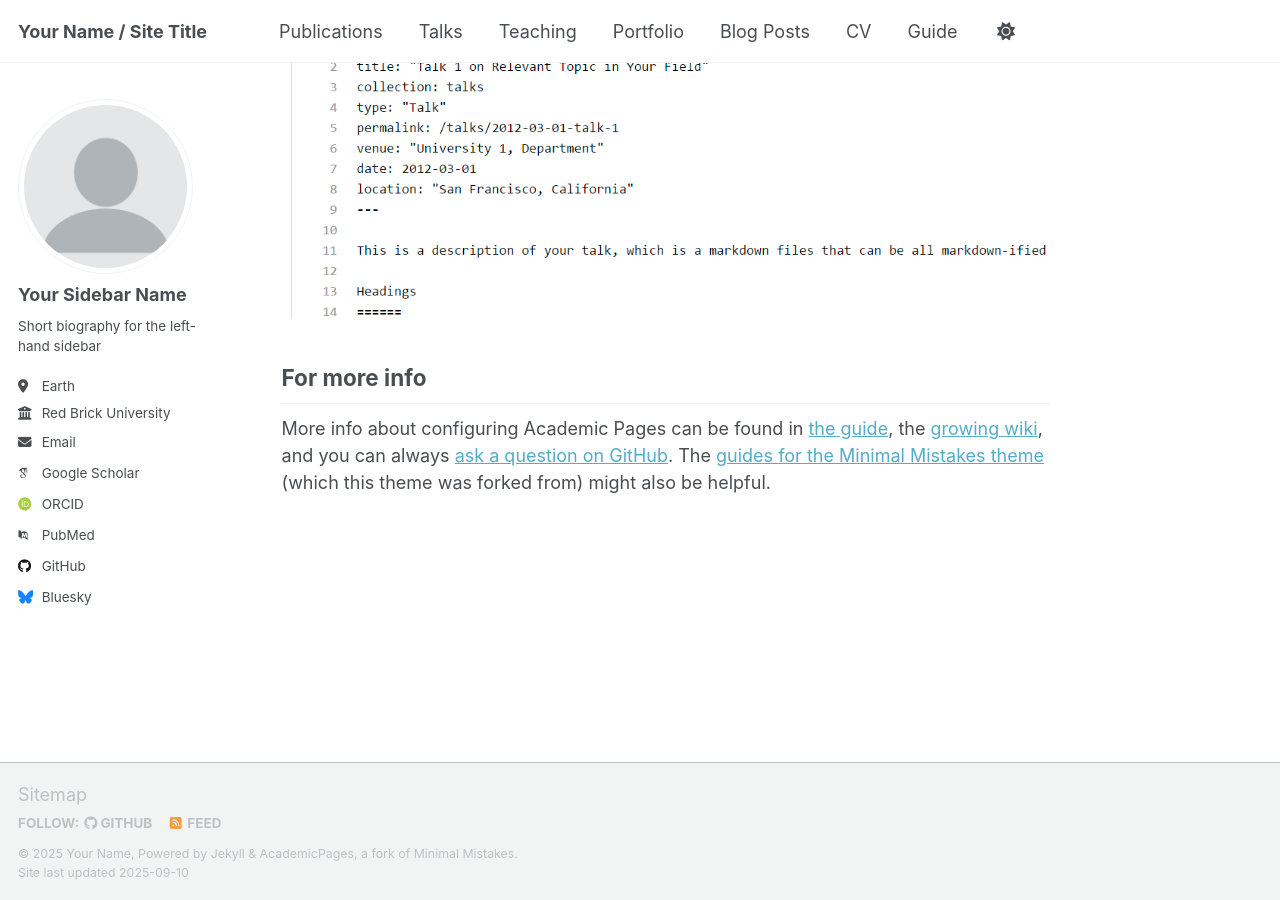
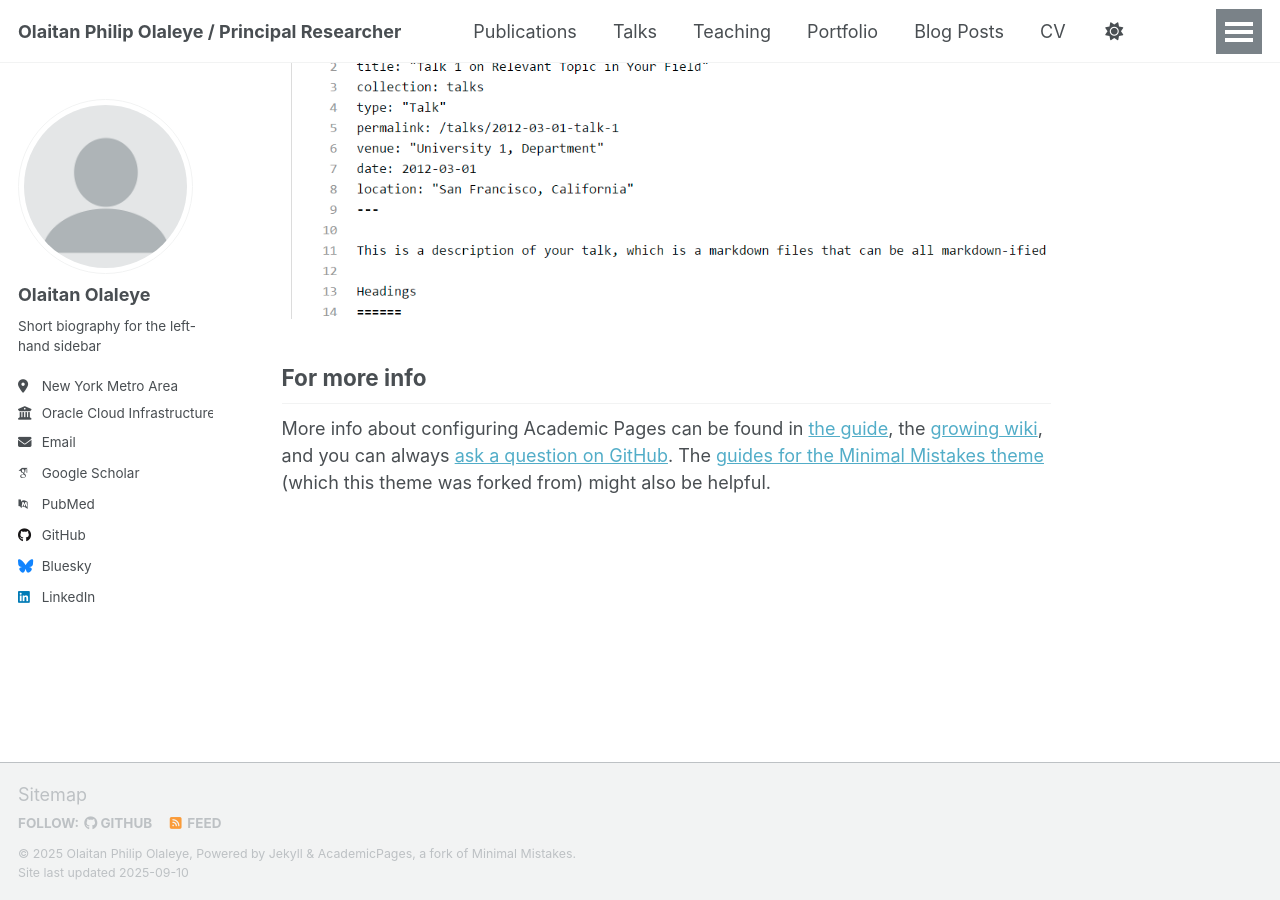
Before and after one commit to b3r-prog/b3r-prog.github.io, a Jekyll site: the page built from _pages/about.md, in a window 1280 px wide and 900 px high, scrolled down 2880 px. Built offline with Jekyll 4.4.1, drawn with Linux system fonts in a browser that asks for light colours; some web fonts are replaced; a script that is not in the unit is left out.

Commit message:
Update _config.yml

```diff
--- a/_config.yml
+++ b/_config.yml
@@ -9,14 +9,14 @@
 # Basic Site Settings
 locale                   : "en-US"
 site_theme               : "default" # Currently available options are "default", "air"
-title                    : "Your Name / Site Title"
+title                    : "Olaitan Philip Olaleye / Principal Researcher"
 title_separator          : "-"
-name                     : &name "Your Name"
-description              : &description "Your Name's academic portfolio"   # Update this with a general description of your site, this is the default if not overridden by a page
-url                      : https://academicpages.github.io # The base hostname & protocol for your site e.g. "https://[your GitHub username].github.io",
+name                     : &name "Olaitan Philip Olaleye"
+description              : &description "Olaitan Olaleye's academic portfolio"   # Update this with a general description of your site, this is the default if not overridden by a page
+url                      : https://b3r-prog.github.io # The base hostname & protocol for your site e.g. "https://[your GitHub username].github.io",
                                                            # or if you already have some other page hosted on Github then use "https://[your GitHub username].github.io/[Your Repo Name]"
 baseurl                  : "" # the subpath of your site, e.g. "/blog"
-repository               : "academicpages/academicpages.github.io"
+repository               : "b3r-prog/b3r-prog.github.io"
 
 # Site Author - The following control what appear as part of the author content on the side bar.
 #               If a field is blank the icon and link will not appear, otherwise it will be shown.
@@ -24,21 +24,21 @@ repository               : "academicpages/academicpages.github.io"
 author:
   # Biographic information
   avatar           : "profile.png"
-  name             : "Your Sidebar Name"
+  name             : "Olaitan Olaleye"
   pronouns         : # example: "she/her"
   bio              : "Short biography for the left-hand sidebar"
-  location         : "Earth"
-  employer         : "Red Brick University"
+  location         : "New York Metro Area"
+  employer         : "Oracle Cloud Infrastructure"
   uri              : # URL
-  email            : "none@example.org"
+  email            : "olaitan.olaleye@oracle.com"
 
   # Academic websites
   academia         : # URL
   arxiv            : # URL - Update with the correct link to your profile
-  googlescholar    : "https://scholar.google.com/citations?user=PS_CX0AAAAAJ"
+  googlescholar    : "https://scholar.google.com/citations?user=W3z82S8AAAAJ&hl=en"
   inspire-hep      : # URL
   impactstory      : # URL
-  orcid            : "http://orcid.org/yourorcidurl"
+  orcid            : # URL
   semantic         : # URL
   pubmed           : "https://www.ncbi.nlm.nih.gov/pubmed/?term=john+snow"
   researchgate     : # URL
@@ -48,7 +48,7 @@ author:
   bitbucket        : # Username - Update with your username on the site
   codepen          : # Username
   dribbble         : # Username
-  github           : "academicpages"
+  github           : "b3r-prog"
   kaggle           : # Username
   stackoverflow    : # User number or user number and name (i.e., use "1" or "1/jeff-atwood")
 
@@ -63,7 +63,7 @@ author:
   keybase          : # Username
   instagram        : # Username
   lastfm           : # Username
-  linkedin         : # Username
+  linkedin         : "olaitan-olaleye-71233027"
   mastodon         : # URL
   medium           : # URL
   pinterest        : # Username
```
